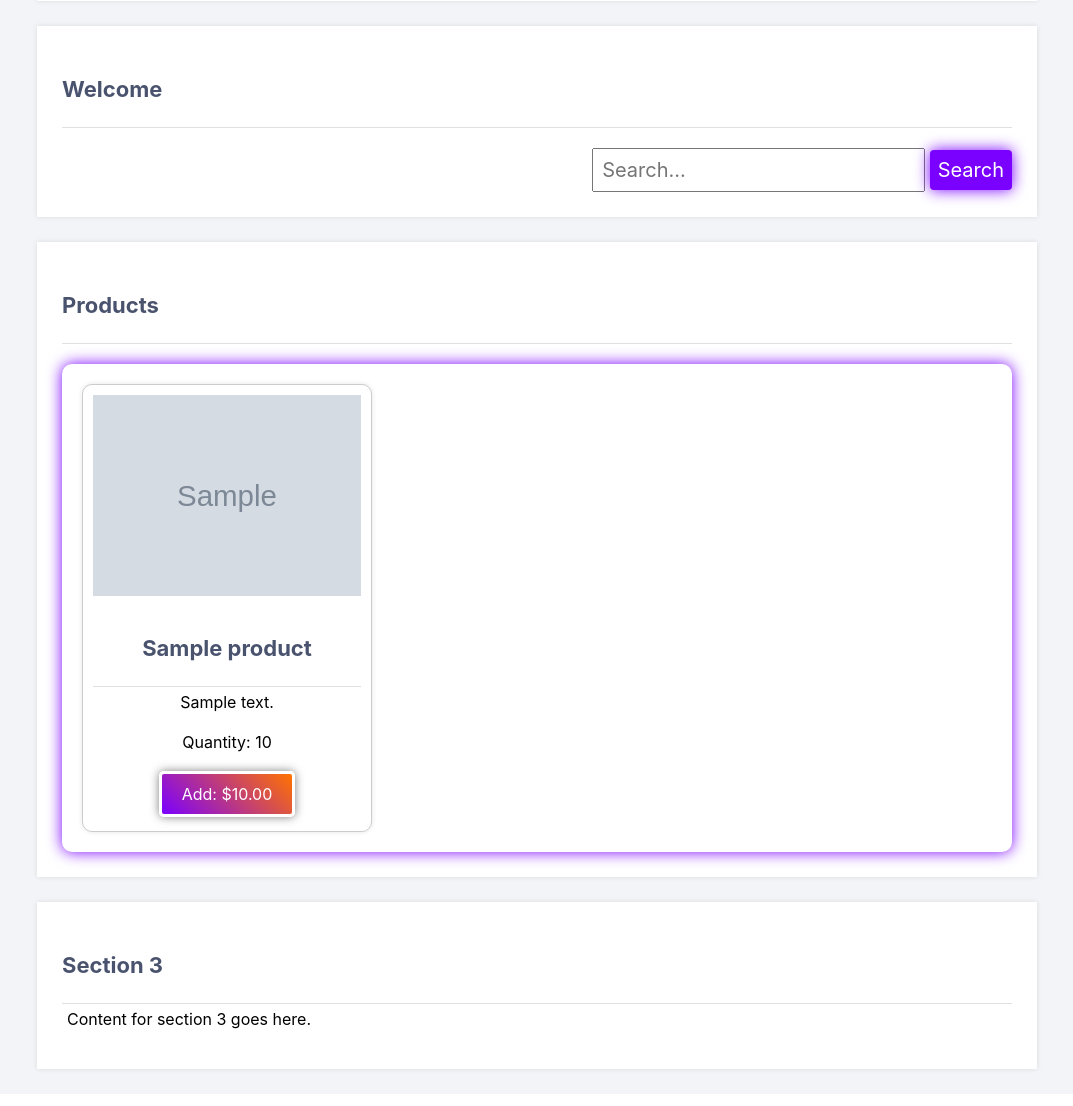
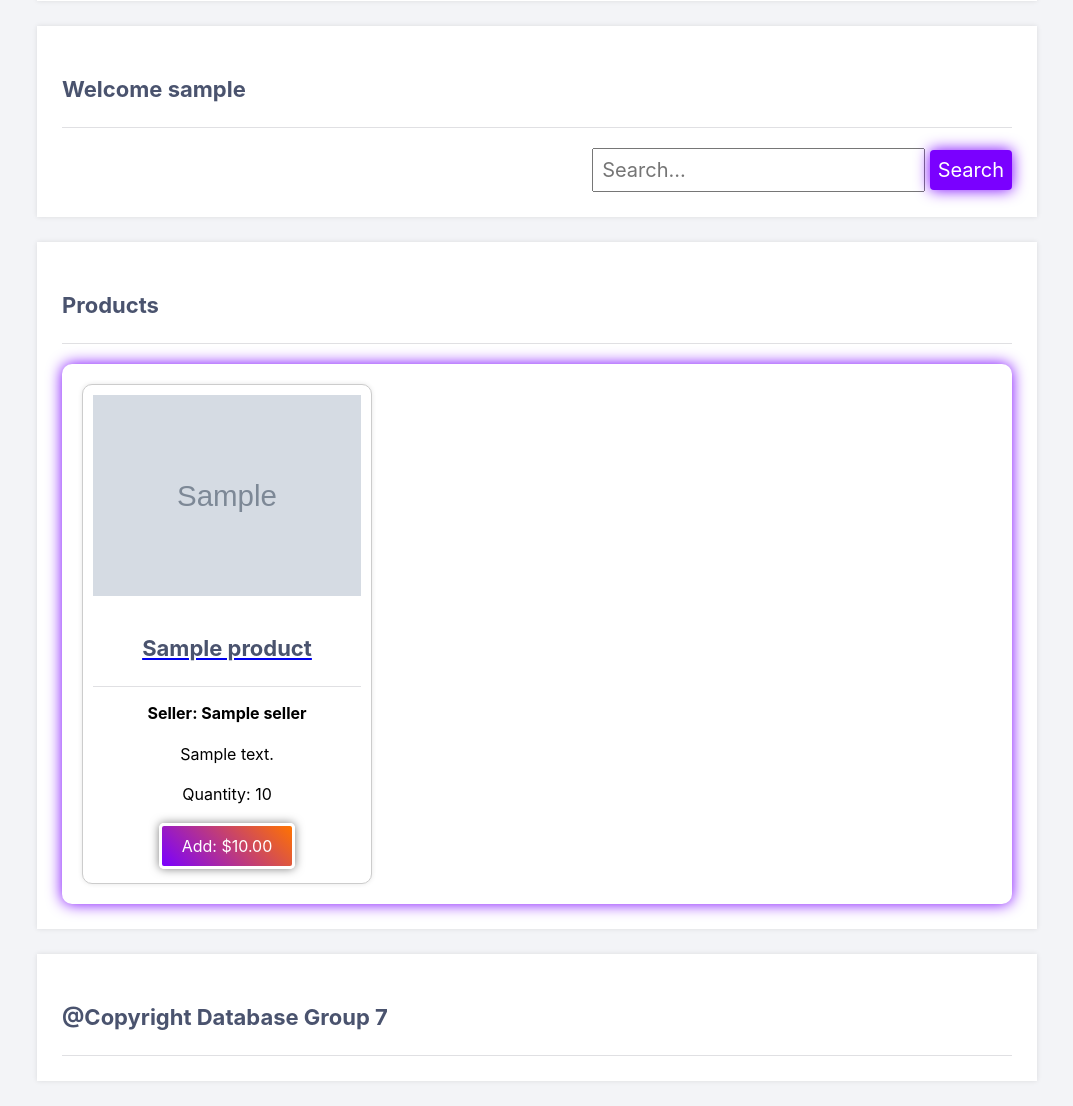
Before and after one commit to WillCraig/Beetle-Prime, a Flask app: page /home in a window 1280 px wide. Shown: the part 634-1740 px from the top of the page, without its empty margins (103-1176 px from the left). Before the commit the page ends 1708 px from the top, so only its background shows below. Run offline with Flask 3, Linux system fonts and the light colour scheme; the visitor is signed in with stand-in values (Sample User, id 1); tables that the repository leaves empty hold one stand-in row (values such as "Sample post"); grey boxes marked "Sample" are stand-in pictures.

Commit message:
Search Bar has now been updated and can search for products or sellers. Products on home page, search page and all products page now take you to product_details page when clicked on. Code cleanup. Small changes to product details page.

```diff
--- a/app.py
+++ b/app.py
@@ -193,43 +193,27 @@
     # User is not loggedin redirect to login page
     return redirect(url_for('login'))
 
-
-# Search Products Page
-@app.route('/searchproductform')
-def searchproductform():
+# Search bar
+@app.route('/searchbar', methods=['POST', 'GET'])
+def searchbar():
     # Check if user is loggedin, return redirect to login page if not
     if 'loggedin' not in session:
         return redirect(url_for('login'))
-    elif 'usertype' == 'seller':
-        return redirect(url_for('home'))
-    else:
-        return render_template('form.html', username=session['username'])
-
-
-# Search Results Page
-@app.route('/search', methods=['POST', 'GET'])
-def search():
-    # Check if user is loggedin, return redirect to login page if not
-    if 'loggedin' not in session:
-        return redirect(url_for('login'))
-
     if request.method == 'GET':
-        return "Fill out the Search Form"
-
+        return "Fill out the Search bar"
     if request.method == 'POST':
         msg = ''
         name = request.form['name']
-        product_id = request.form['product_id']
-        seller_id = request.form['seller_id']
 
         results = None
 
+        # Search by Product Name
         if name:
             results = Product.query.filter_by(name=name).all()
-        elif product_id:
-            results = Product.query.filter_by(product_id=product_id).all()
-        elif seller_id:
-            results = Product.query.filter_by(seller_id=seller_id).all()
+
+        # Search by Seller Name
+        if not results:
+            results = Product.query.join(Seller).filter_by(name=name).all()
 
         data = results
         if not results:
@@ -237,32 +221,7 @@
 
         for i in data:
             print(i)
-        return render_template('results.html', data=data, msg=msg)
-
-# Search bar
-@app.route('/searchbar', methods=['POST', 'GET'])
-def searchbar():
-    # Check if user is loggedin, return redirect to login page if not
-    if 'loggedin' not in session:
-        return redirect(url_for('login'))
-    if request.method == 'GET':
-        return "Search Bar"
-    if request.method == 'POST':
-        msg = ''
-        name = request.form['name']
-
-        results = None
-
-        if name:
-            results = Product.query.filter_by(name=name).all()
-
-        data = results
-        if not results:
-            msg = 'No Results Found'
-
-        for i in data:
-            print(i)
-        return render_template('results.html', data=data, msg=msg)
+        return render_template('results.html', data=data, msg=msg, name=name)
 
 # Add Product Page
 @app.route('/addproduct', methods=['POST', 'GET'])
--- a/templates/all_products.html
+++ b/templates/all_products.html
@@ -8,8 +8,9 @@
 <div class="product-list">
     {% for product in all_products %}
         <div class="product">
-            <img src="{{ product.img_link }}" alt="{{ product.name }}">
-            <h2>{{ product.name }}</h2>
+            <a href="/product_details/{{product.product_id}}"><img src="{{ product.img_link }}" alt="{{ product.name }}"></a>
+            <a href="/product_details/{{product.product_id}}"><h2>{{ product.name }}</h2></a>
+            <h3>Seller: {{ product.seller.name }}</h3>
             <p>{{ product.description }}</p>
             <p>Quantity: {{ product.product_quantity }}</p>
             <button class="price-button">Add: ${{ product.price }}</button>
--- a/templates/home.html
+++ b/templates/home.html
@@ -11,7 +11,7 @@
 
 
 <div class="section">
-    <h2>Welcome</h2>
+    <h2>Welcome {{username}}</h2>
     <div class="search-container">
 
         <form action="/searchbar" method="POST">
@@ -19,7 +19,6 @@
             <button class="search-button" type="submit">Search</button>
         </form>
     </div>
-    <!-- <p>company image</p> -->
 </div>
 
 <div class="section">
@@ -29,8 +28,9 @@
 <div class="product-list">
     {% for product in data %}
         <div class="product">
-            <img src="{{ product.img_link }}" alt="{{ product.name }}">
-            <h2>{{ product.name }}</h2>
+            <a href="/product_details/{{product.product_id}}"><img src="{{ product.img_link }}" alt="{{ product.name }}"></a>
+            <a href="/product_details/{{product.product_id}}"><h2>{{ product.name }}</h2></a>
+            <h3>Seller: {{ product.seller.name }}</h3>
             <p>{{ product.description }}</p>
             <p>Quantity: {{ product.product_quantity }}</p>
             <button class="price-button">Add: ${{ product.price }}</button>
@@ -42,8 +42,7 @@
 </div>
 
 <div class="section">
-    <h2>Section 3</h2>
-    <p>Content for section 3 goes here.</p>
+    <h2>@Copyright Database Group 7</h2>
 </div>
 
 
@@ -51,7 +50,6 @@
 
 
 {#<p>Welcome back, {{ username }}!</p>#}
-{#<a href="{{ url_for('searchproductform') }}">Product Search</a>#}
 {#<br />#}
 {##}
 {#<h3>Products</h3>#}
--- a/templates/product_details.html
+++ b/templates/product_details.html
@@ -13,11 +13,12 @@
     </div>
     <div class="seller-details">
       <h3>Seller: {{ product.seller.name }}</h3>
-      <p>Contact: {{ product.seller.contact_info }}</p>
+      <p>Contact: {{ product.seller.email }}</p>
+      <p>Shipping From: <br> {{ product.seller.street }} <br> {{ product.seller.city }}, {{ product.seller.state }}, {{ product.seller.zipcode }}</p>
     </div>
 
     <div class="product-image">
-      <img src="{{ product.image }}" alt="product image">
+      <img src="{{ product.img_link }}" alt="product image">
     </div>
   <div>
         <form action="{{ url_for('add_to_order', product_id=product.product_id) }}" method="post">
--- a/templates/sellerhome.html
+++ b/templates/sellerhome.html
@@ -3,11 +3,15 @@
 {% block title %}Seller Home{% endblock %}
 
 {% block content %}
+<div class="homeimage">
+    <img class="logo" src="{{ url_for('static', filename='bplogo.png') }}" alt="Beedle Prime Logo">
+</div>
+
 <h2>Seller Home Page</h2>
 <p>Welcome back, {{ username }}!</p>
 <a href="{{ url_for('addproduct') }}">Click to add Products</a>
 <p></p>
-<p1> Your Products Listed</p1>
+<h2> Your Products Listed</h2>
 <table border="1" cellpadding="5" cellspacing="5">
     <tr><th>Product ID</th><th>Product Name</th><th>Description</th><th>Price</th><th>Quantity</th><th>Product Image</th></tr>
     {% for row in data %}
```
Also changed, not shown: templates/form.html (deleted, +0 -15 lines), templates/results.html (+8 -4 lines).
